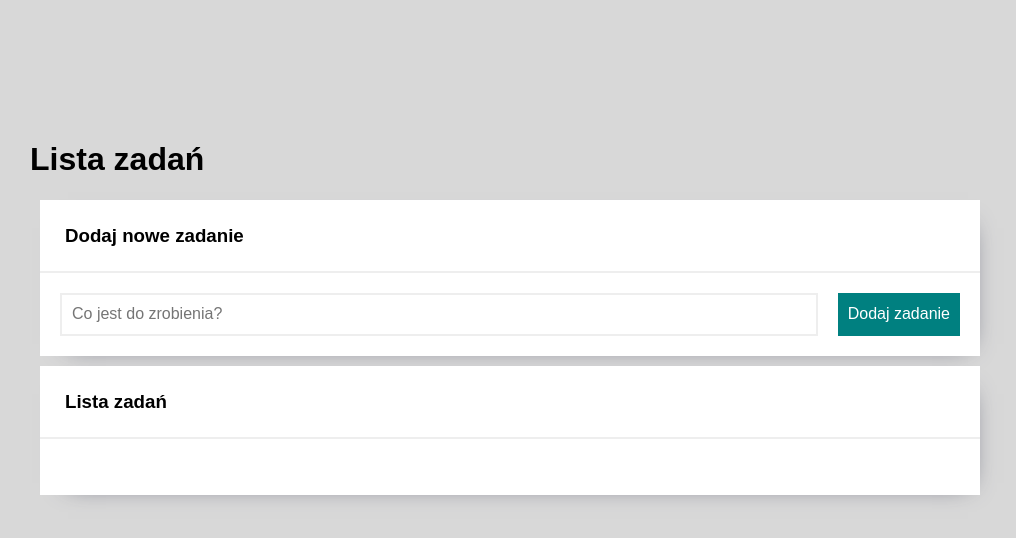
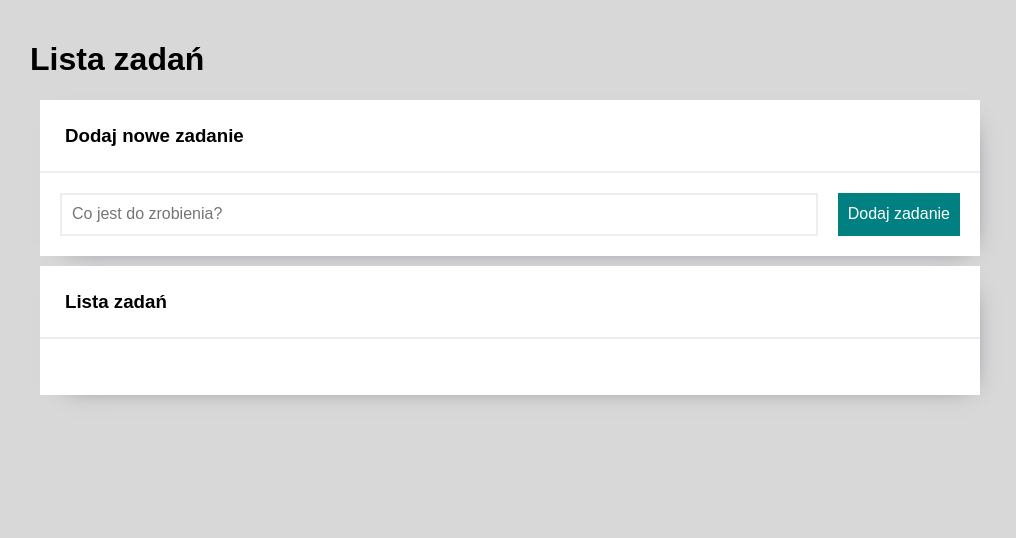
Before and after one commit to Damian1603/todos-list-react, a React (Create React App) app: page / in a window 1280 px wide. Shown: the top 538 px of the page, without its empty margins (130-1146 px from the left). Built offline with nearby package versions, Linux system fonts and the light colour scheme.

Commit message:
updated margin

```diff
--- a/src/globalStyled.js
+++ b/src/globalStyled.js
@@ -14,7 +14,7 @@ export const GlobalStyled = createGlobalStyle`
   background-color: ${({ theme }) => theme.colors.background};
   font-family: "Montserrat", sans-serif;
   max-width: 1000px;
-  margin: 100px auto;
+  margin: auto;
   @media (max-width: ${({ theme }) => theme.breakpoints.mobile}px) {
   margin:auto;
   }
```
